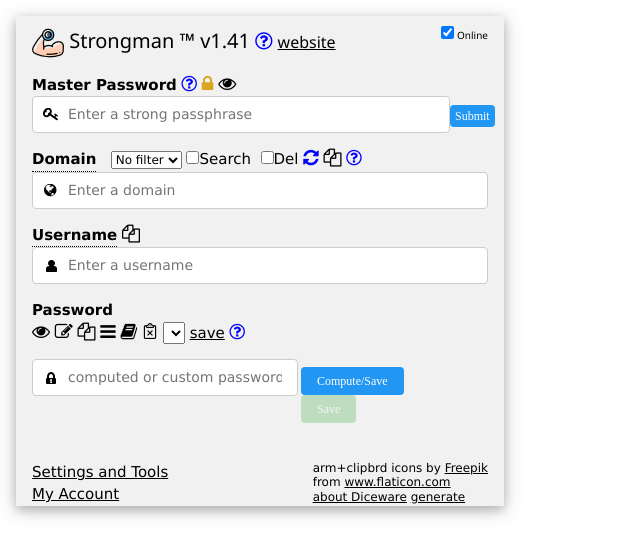
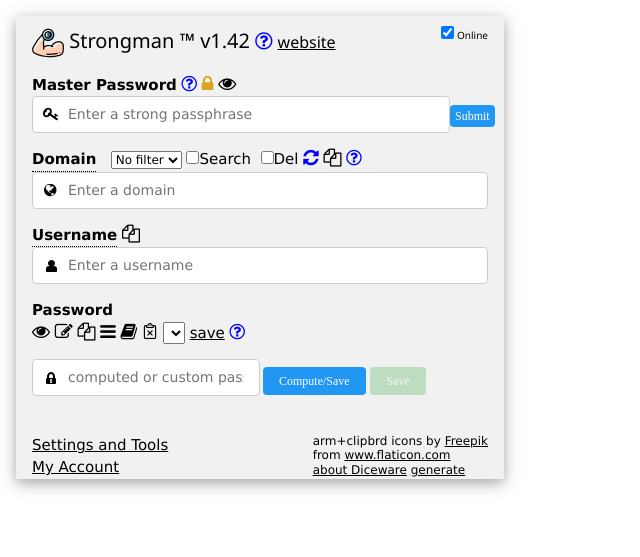
Before and after one commit to lstandish/strongman, a PHP site: page / in a window 1280 px wide. Shown: the top 557 px of the page, without its empty margins (0-640 px from the left). Run offline with PHP 8.4, Linux system fonts and the light colour scheme; lists and menus that the app fills with data are empty.

Commit message:
adjust CSS to keep buttons on same row

```diff
--- a/index.php
+++ b/index.php
@@ -27,7 +27,7 @@
 header("Cache-Control: no-cache, no-store, must-revalidate"); // HTTP 1.1.
 header("Pragma: no-cache"); // HTTP 1.0.
 header("Expires: 0"); // Proxies
-$smversion = "1.41";
+$smversion = "1.42";
 ?>
 <!DOCTYPE html>
 <html>
@@ -1135,7 +1135,7 @@
 	} else if (id == 'password') {
 		msg = "<p>The 'master password' protects every password for all your sites. It is very important to choose it carefully. It should be a <i>random</i> password or passphrase, not something you invent to make it easy to remember.</p><p>Since memorizing a minimum 9 character random password is very difficult, we instead recommend Diceware passphrases. They are extremely secure, yet also easy to memorize. Read more about Diceware <a target='_blank' href='https://theintercept.com/2015/03/26/passphrases-can-memorize-attackers-cant-guess/'>here</a>. Diceware passphrases can be generated online <a target='_blank' href='https://www.rempe.us/diceware/#eff'>here</a>.</p><p>Strongman now <strong>requires</strong> a 6+ word master passphrase, unless overridden by a setting (see 'Settings and Tools/General Settings/Permit non-Diceware master passwords' at the bottom of the app).</p>";
 	} else if (id == 'passtype') {
-		msg = "<p>The 'Compute' button calculates a unique password based on the master password, domain, and username. It uses the characters and length selected in the options menu (click the '☰' button).</p><p>To change a computed password, increment the password number (options menu), or switch to a custom encrypted password (see below).</p><p>Computed passwords are <strong>not</strong> stored on the server; they are calculated by your browser.</p>If you want to use your own password or modify a computed password, click the edit button, or simply click into the Password field and make your changes. When done, click the 'Save' button, which will activate.</p><p>Custom passwords are encrypted using your master password, in your browser, <strong>before</strong> sending to the server. They are as secure as the calculated ones.</p>";
+		msg = "<p>The 'Compute/Save' button calculates a unique password based on the master password, domain, and username. It uses the characters and length selected in the options menu (click the '☰' button). This information (sans the master password) is stored to the server.</p><p>To change a computed password, increment the password number (options menu), or switch to a custom encrypted password (see below).</p><p>Computed passwords are <strong>not</strong> stored on the server; they are computed by your browser.</p>If you want to use your own password or modify a computed password, click the edit button, or simply click into the Password field and make your changes. When done, click the 'Save' button, which will activate.</p><p>Custom passwords are encrypted using your master password, in your browser, <strong>before</strong> sending to the server. They are as secure as the calculated ones.</p>";
 	} else if (id == 'accountact') {
 		msg = "<p>Use 'Import passwords from another Strongman account' to <strong>change the master password,</strong> as follows:</p><ol><li>Enter the new master password and click 'Submit'.</li><li>Do the password import, specifying the master password of the old account.</li><li>After the passwords and notes are imported, you can delete the old Strongman account via the 'Remove Strongman Account' option.</li></ol>";
 	}
@@ -1738,10 +1738,10 @@
 </p>
 </div>
 <span class="w3-row">
-<span class="w3-col s7">
+<span class="w3-col s6">
 <input class="w3-input w3-border w3-round icon-input" name="cPassword" id='cPassword' type='password' placeholder="computed or custom password" onkeyup="document.getElementById('savebut').disabled=false;" tabindex="4" maxlength="200">
 </span>
-<span class="w3-col s4" style="margin: 8px 0 0 3px;">
+<span class="w3-col s5" style="margin: 8px 0 0 3px;">
   <button class="w3-button w3-small w3-blue w3-round w3-ripple w3-padding fa" id="compute" onclick="compute(this);" title="Compute unique password based on master password, domain, username and options. Save 'profile' to server if online">Compute/Save</button>
   <button class="w3-button w3-small w3-green w3-round w3-ripple w3-padding fa" id="savebut" onclick="savepass(this);" title="Save custom password to server using AES256 encryption" disabled>Save</button>
 </span>
```
